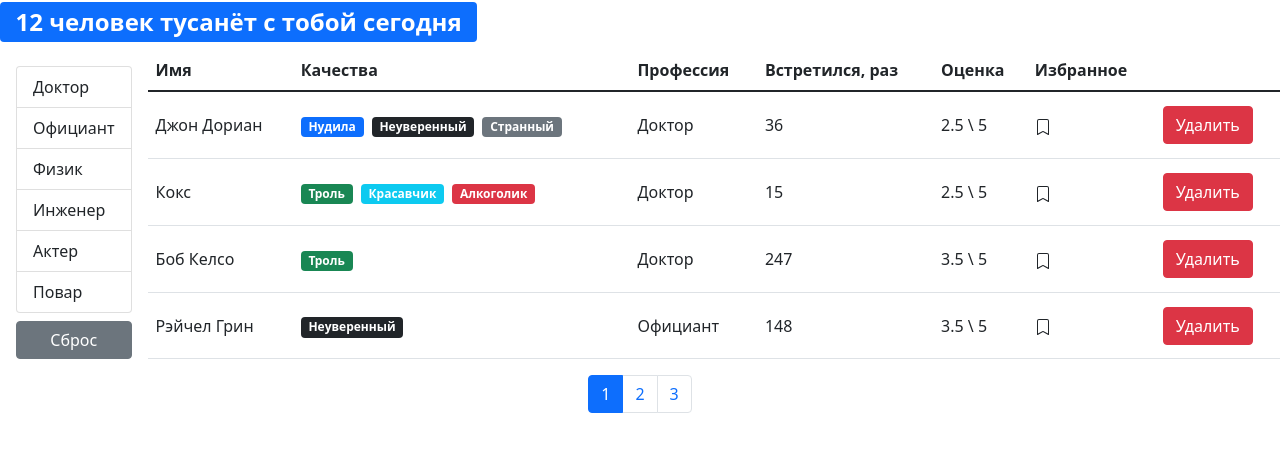
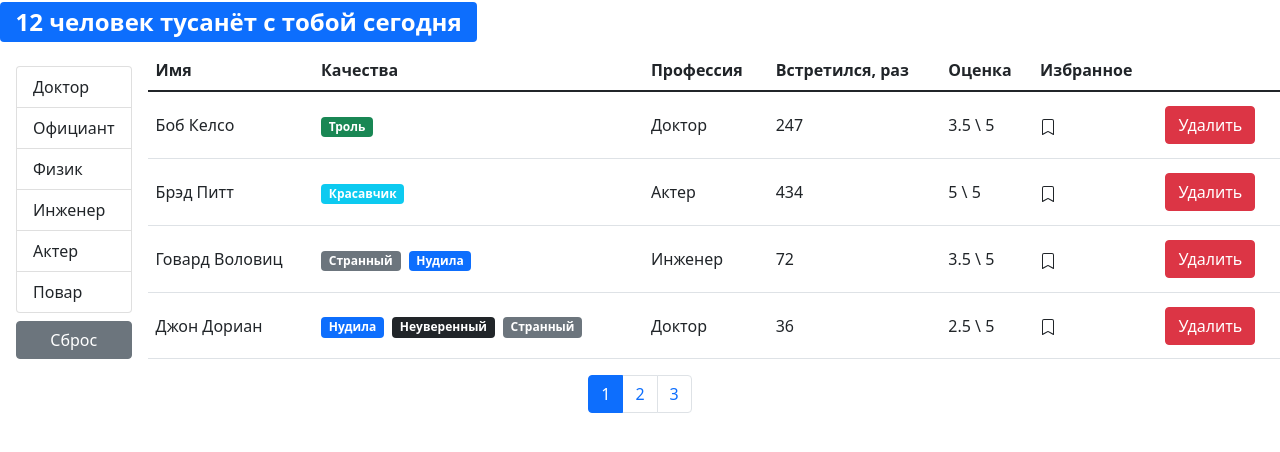
Before and after one commit to Den9rcq/fast-company-app, a React (Create React App) app: page / in a window 1280 px wide. Shown: the top 452 px of the page. Built offline with nearby package versions, Linux system fonts and the light colour scheme.

Commit message:
create usersTable & sorting logic

```diff
--- a/src/components/users.jsx
+++ b/src/components/users.jsx
@@ -1,16 +1,18 @@
 import React, { useEffect, useState } from "react";
-import User from "./user";
 import Pagination from "./pagination";
 import { paginate } from "../utils/paginate";
 import PropTypes from "prop-types";
 import GroupList from "./groupList";
 import api from "../api";
 import SearchStatus from "./searchStatus";
+import UsersTable from "./usersTable";
+import _ from "lodash";
 
 const Users = ({ users: allUser, ...rest }) => {
     const [currentPage, setCurrentPage] = useState(1);
     const [profession, setProfession] = useState();
     const [selectedProf, setSelectedProf] = useState();
+    const [sortBy, setSortBy] = useState({ iter: "name", order: "asc" });
     const pageSize = 4;
     useEffect(() => {
         api.professions.fetchAll().then(date => setProfession(date));
@@ -18,6 +20,16 @@ const Users = ({ users: allUser, ...rest }) => {
     useEffect(() => setCurrentPage(1), [selectedProf]);
     const handleProfessionSelect = (item) => setSelectedProf(item);
     const handlePageChange = (pageIndex) => setCurrentPage(pageIndex);
+    const handleSort = (item) => {
+        if (sortBy.iter === item) {
+            setSortBy(prevState => ({
+                ...prevState,
+                order: prevState.order === "asc" ? "desc" : "asc"
+            }));
+        } else {
+            setSortBy({ iter: item, order: "asc" });
+        }
+    };
     const clearFilterProfession = () => {
         setSelectedProf();
         setCurrentPage(1);
@@ -26,7 +38,8 @@ const Users = ({ users: allUser, ...rest }) => {
         ? allUser.filter((user) => user.profession._id === selectedProf._id)
         : allUser;
     const count = filteredUsers.length;
-    const users = paginate(filteredUsers, currentPage, pageSize);
+    const sortedUsers = _.orderBy(filteredUsers, [sortBy.iter], [sortBy.order]);
+    const users = paginate(sortedUsers, currentPage, pageSize);
     return (
         <div className="d-flex flex-column">
             <SearchStatus length={count}/>
@@ -42,27 +55,10 @@ const Users = ({ users: allUser, ...rest }) => {
                         onClick={clearFilterProfession}>Сброс
                     </button>
                 </div>}
-
-                {count > 0 && (
-                    <table className="table align-middle">
-                        <thead>
-                            <tr>
-                                <th scope="col">Имя</th>
-                                <th scope="col">Качества</th>
-                                <th scope="col">Профессия</th>
-                                <th scope="col">Встретился, раз</th>
-                                <th scope="col">Оценка</th>
-                                <th scope="col">Избранное</th>
-                                <th scope="col"/>
-                            </tr>
-                        </thead>
-                        <tbody>
-                            {users.map((user) => (
-                                <User key={user._id} {...rest} {...user} />
-                            ))}
-                        </tbody>
-                    </table>
-                )}
+                {count > 0 && <UsersTable
+                    users={users}
+                    onSort={handleSort}
+                    {...rest}/>}
             </div>
             <Pagination
                 itemCount={count}
--- /dev/null
+++ b/src/components/usersTable.jsx
@@ -0,0 +1,30 @@
+import React from "react";
+import User from "./user";
+import PropTypes from "prop-types";
+const UsersTable = ({ users, onSort, ...rest }) => {
+    return (
+        <table className="table align-middle">
+            <thead>
+                <tr>
+                    <th scope="col" onClick={() => onSort("name")}>Имя</th>
+                    <th scope="col">Качества</th>
+                    <th scope="col" onClick={() => onSort("profession.name")}>Профессия</th>
+                    <th scope="col" onClick={() => onSort("completedMeetings")}>Встретился, раз</th>
+                    <th scope="col" onClick={() => onSort("rate")}>Оценка</th>
+                    <th scope="col" onClick={() => onSort("favorites")}>Избранное</th>
+                    <th scope="col"/>
+                </tr>
+            </thead>
+            <tbody>
+                {users.map((user) => (
+                    <User key={user._id} {...rest} {...user} />
+                ))}
+            </tbody>
+        </table>
+    );
+};
+UsersTable.propTypes = {
+    users: PropTypes.array.isRequired,
+    onSort: PropTypes.func.isRequired
+};
+export default UsersTable;
```
